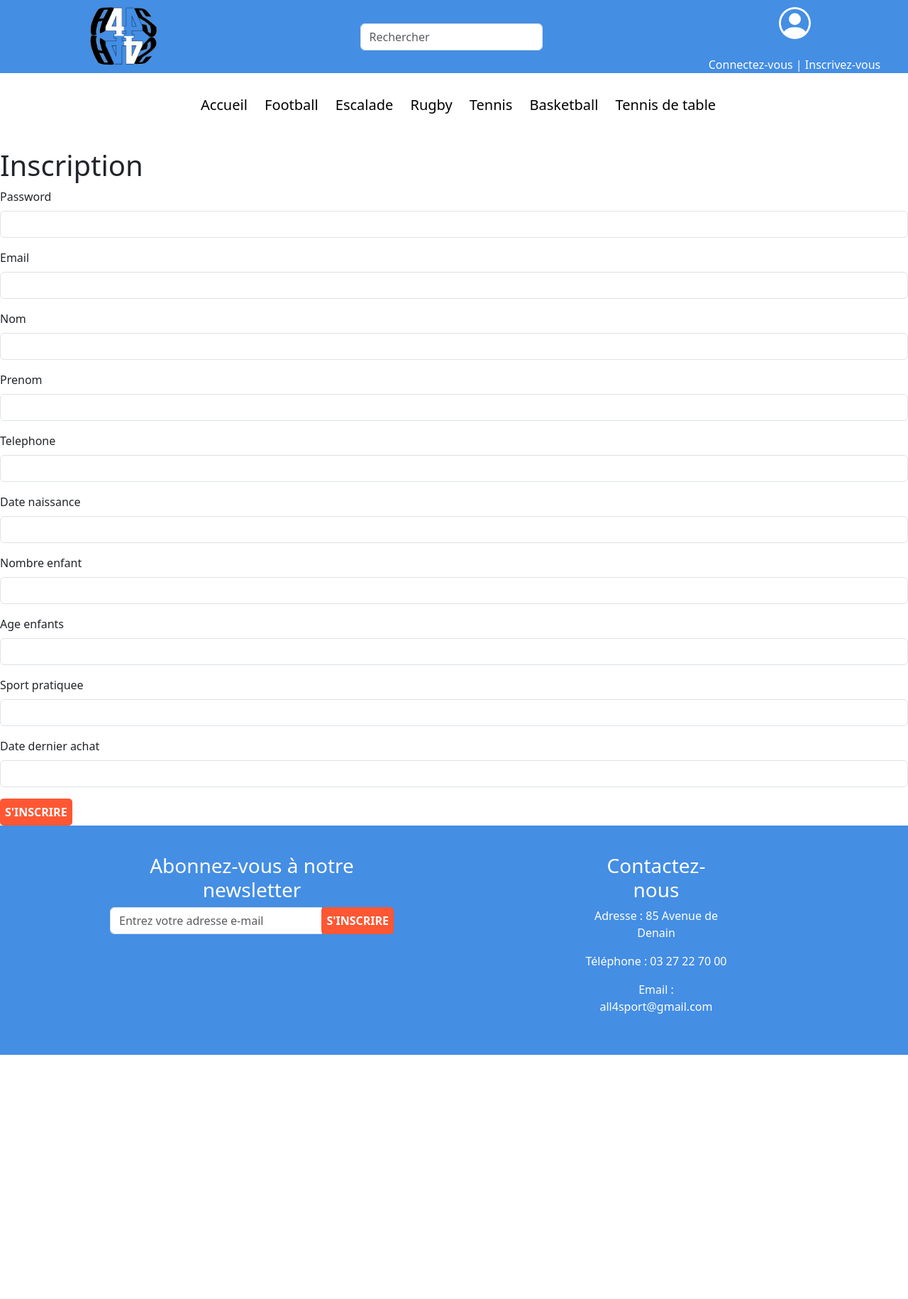
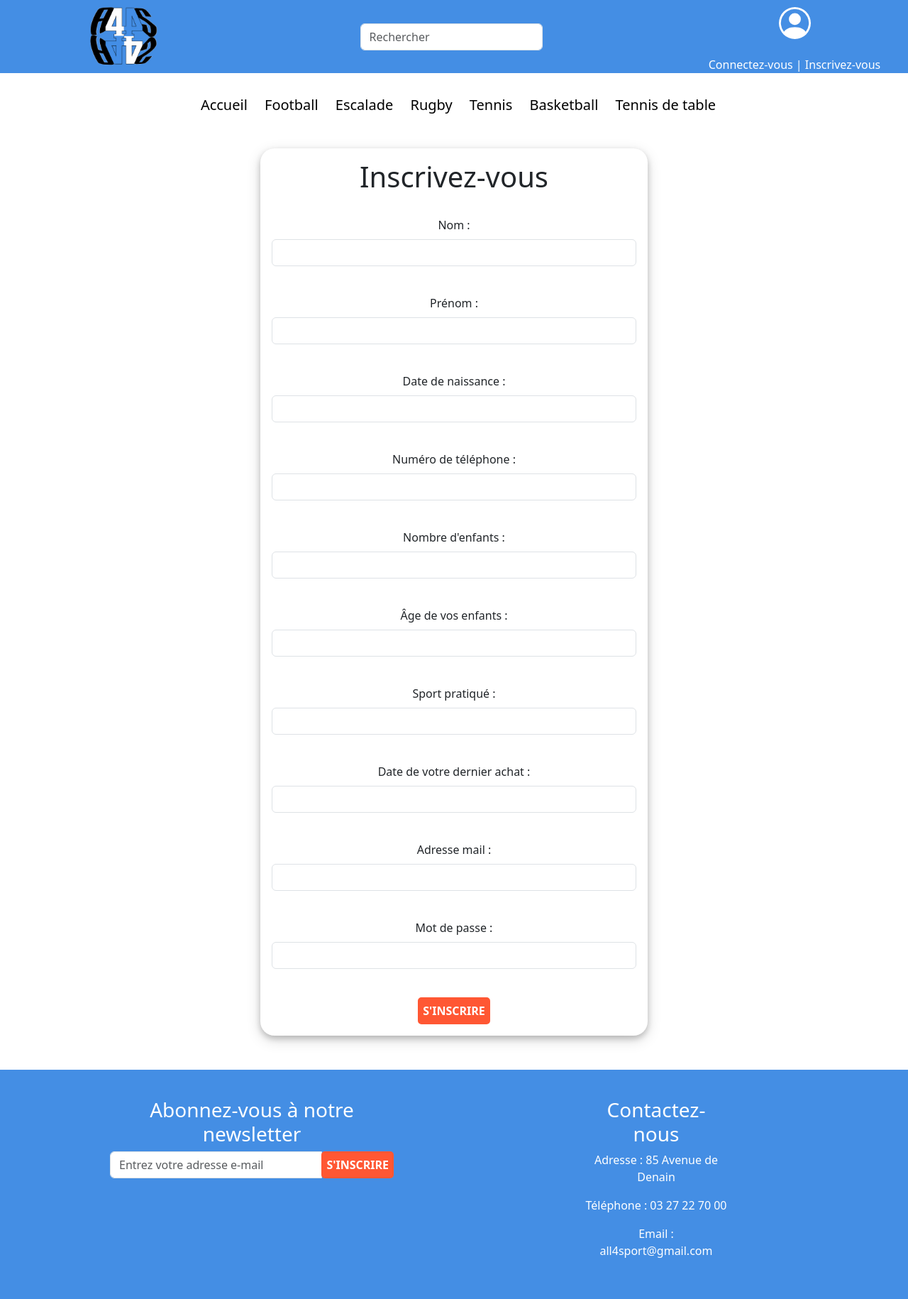
Before and after one commit to oriswalft/Projet-AP3, a Symfony app: template templates/inscription/inscription.html.twig in a window 1280 px wide. Shown: the whole page at 71% size. Before the commit the page ends 1486 px from the top, so only its background shows below. Run offline with Twig, Linux system fonts and the light colour scheme; the template is opened without the code that fills it, so the values that code supplies are empty; form fields are guessed from the names that the template uses; some libraries are stand-ins or nearby versions.

Commit message:
Ajout bootstrap

```diff
--- a/src/Form/InscriptionType.php
+++ b/src/Form/InscriptionType.php
@@ -20,12 +20,11 @@ class InscriptionType extends AbstractType
             ->add('nom')
             ->add('prenom')
             ->add('telephone')
-            ->add('dateNaissance', DateType::class,["widget" => 'single_text'])
+            ->add('dateNaissance', DateType::class, ["widget" => 'single_text'])
             ->add('nombreEnfant')
             ->add('ageEnfants')
             ->add('sportPratiquee')
-            ->add('dateDernierAchat')
-        ;
+            ->add('dateDernierAchat', DateType::class, ["widget" => 'single_text']);
     }
 
     public function configureOptions(OptionsResolver $resolver): void
--- a/templates/home/accueil.html.twig
+++ b/templates/home/accueil.html.twig
@@ -1,7 +1,7 @@
 {% extends 'base.html.twig' %}
 
 
-    {% block title %}All4Sport - boutique en ligne{% endblock %}
+    {% block title %}All4Sport - Boutique en ligne{% endblock %}
 
 
     {% block body %}
--- a/templates/inscription/inscription.html.twig
+++ b/templates/inscription/inscription.html.twig
@@ -3,21 +3,41 @@
 {% block title %}Inscription{% endblock %}
 
 {% block body %}
-    <h1>Inscription</h1>
-    {{ form_start(form) }}
-        {{ form_row(form.password) }}
-        {{ form_row(form.email) }}
-        {{ form_row(form.nom) }}
-        {{ form_row(form.prenom) }}
-        {{ form_row(form.telephone) }}
-        {{ form_row(form.dateNaissance) }}
-        {{ form_row(form.nombreEnfant) }}
-        {{ form_row(form.ageEnfants) }}
-        {{ form_row(form.sportPratiquee) }}
-        {{ form_row(form.dateDernierAchat) }}
 
-     <button type="submit" class="btn btn-primary">S'inscrire</button>
-
-    {{ form_end(form) }}
+<div class="container">
+    <div class="row justify-content-center">
+        <div class="mb-5 col-6">
+            <div class="card">
+                <div class="card-body">
+                    <h1 class="card-title">Inscrivez-vous</h1>
+                    <br>
+                    {{ form_start(form) }}
+                        {{ form_row(form.nom, {'label': 'Nom : '}) }}
+                        <br>
+                        {{ form_row(form.prenom, {'label': 'Prénom : '}) }}
+                        <br>
+                        {{ form_row(form.dateNaissance, {'label': 'Date de naissance : '}) }}
+                        <br>
+                        {{ form_row(form.telephone, {'label': 'Numéro de téléphone : '}) }}
+                        <br>
+                        {{ form_row(form.nombreEnfant, {'label': "Nombre d'enfants : "}) }}
+                        <br>
+                        {{ form_row(form.ageEnfants, {'label': 'Âge de vos enfants : '}) }}
+                        <br>
+                        {{ form_row(form.sportPratiquee, {'label': 'Sport pratiqué : '}) }}
+                        <br>
+                        {{ form_row(form.dateDernierAchat, {'label': 'Date de votre dernier achat : '}) }}
+                        <br>
+                        {{ form_row(form.email, {'label': 'Adresse mail : '}) }}
+                        <br>
+                        {{ form_row(form.password, {'label': 'Mot de passe : '}) }}
+                        <br>
+                        <button type="submit" class="btn btn-primary">S'inscrire</button>
+                    {{ form_end(form) }}
+                </div>
+            </div>
+        </div>
+    </div>
+</div>
 
 {% endblock %}
```
Also changed, not shown: templates/security/login.html.twig (+24 -12 lines).
